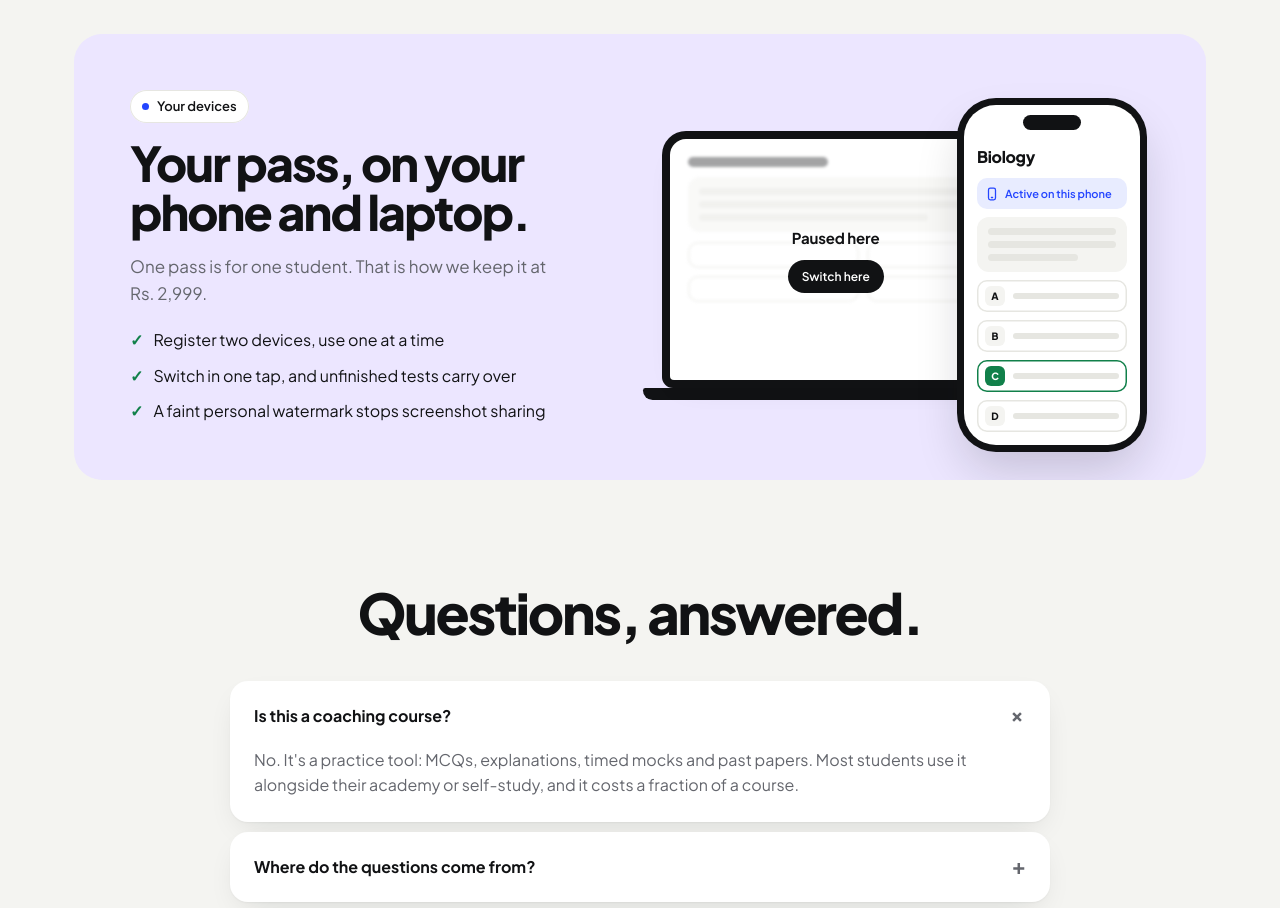
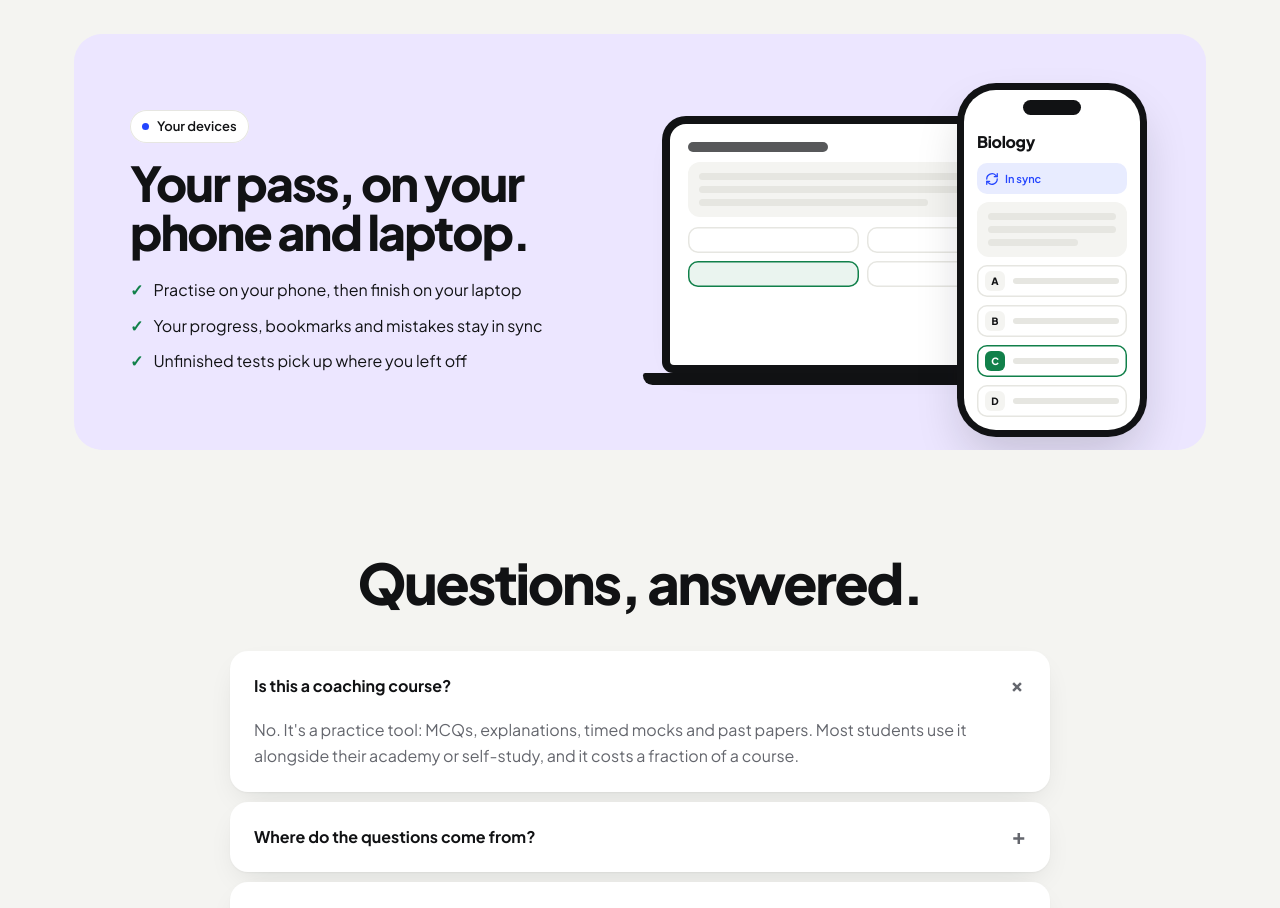
Before and after one commit to hozaifahejaz/mdcat-qbank, a Next.js app: page / in a window 1280 px wide. Shown: the part 3020-3928 px from the top of the page. Built offline with nearby package versions, Linux system fonts and the light colour scheme; no server answers.

Commit message:
Landing page: drop the one-device-at-a-time wording, show devices in sync
The device limit stays in the terms and conditions only.

```diff
--- a/app/landing.css
+++ b/app/landing.css
@@ -195,13 +195,11 @@ section.tests { padding-top: 64px; }
 @media (max-width: 900px) { .devices { height: 330px; margin-bottom: 0; } }
 .laptop { position: absolute; left: 0; top: 34px; width: 82%; }
 .lt-screen { position: relative; aspect-ratio: 16 / 10; background: var(--card); border-radius: 16px 16px 4px 4px; box-shadow: 0 0 0 8px var(--pill), var(--shadow); overflow: hidden; }
-.lt-sketch { position: absolute; inset: 0; padding: 18px; display: grid; gap: 10px; align-content: start; filter: blur(1.5px); opacity: .55; }
+.lt-sketch { position: absolute; inset: 0; padding: 18px; display: grid; gap: 10px; align-content: start; }
 .lt-bar { width: 40%; height: 10px; border-radius: 99px; background: var(--ink); opacity: .7; }
 .lt-opts { display: grid; grid-template-columns: 1fr 1fr; gap: 8px; }
 .lt-opts i { height: 26px; border-radius: 10px; box-shadow: inset 0 0 0 1.5px var(--line); }
-.lt-paused { position: absolute; inset: 0; display: grid; place-content: center; justify-items: center; gap: 10px; text-align: center; padding: 0 70px 0 16px; }
-.lt-paused b { font-size: 0.9375rem; font-weight: 700; letter-spacing: -0.01em; }
-.lt-paused span { font-size: 0.75rem; font-weight: 600; padding: 7px 14px; border-radius: 999px; background: var(--pill); color: var(--on-pill); }
+.lt-opts i:nth-child(3) { box-shadow: inset 0 0 0 1.5px var(--good); background: color-mix(in srgb, var(--good) 9%, var(--card)); }
 .lt-base { display: block; height: 12px; margin: 8px -7% 0; border-radius: 3px 3px 12px 12px; background: var(--pill); }
 .phone { position: absolute; right: 0; top: 0; width: 176px; height: 340px; border-radius: 32px; background: var(--card); box-shadow: 0 0 0 7px var(--pill), 0 24px 48px rgba(17,18,20,.18); padding: 18px 13px; display: grid; align-content: start; gap: 8px; overflow: hidden; }
 .phone .notch { width: 58px; height: 15px; border-radius: 99px; background: var(--pill); justify-self: center; margin: -8px 0 6px; }
@@ -218,8 +216,6 @@ section.tests { padding-top: 64px; }
 @media (max-width: 440px) {
   .devices { height: 290px; }
   .phone { width: 148px; height: 290px; border-radius: 28px; }
-  .lt-paused { padding-right: 56px; }
-  .lt-paused b { font-size: 0.8125rem; }
 }
 
 /* FAQ */
--- a/app/page.tsx
+++ b/app/page.tsx
@@ -19,7 +19,7 @@ const faqs = [
   { q: "Is this a coaching course?", a: "No. It's a practice tool: MCQs, explanations, timed mocks and past papers. Most students use it alongside their academy or self-study, and it costs a fraction of a course." },
   { q: "Where do the questions come from?", a: "Our own subject experts write them from the PMDC syllabus and the textbooks it's based on. Past-paper questions are rebuilt in our own words with our own explanations. Nothing is copied from academy books or other apps." },
   { q: "What if I find a mistake?", a: "Tap \"Report\" on the question. We answer every report within 48 hours, and if we were wrong we fix the question for everyone and correct your stats." },
-  { q: "Can I use it on my phone and laptop?", a: "Yes. You can register two devices and use one at a time. Switching takes one tap, and an unfinished test picks up where you left off." },
+  { q: "Can I use it on my phone and laptop?", a: "Yes. Your progress syncs between them, and an unfinished test picks up where you left off." },
   { q: "How do I pay?", a: "JazzCash, Easypaisa, debit or credit card, or bank transfer. It's a one-time payment for the season, with no renewal." },
   { q: "Do you cover NUMS, AKU or other tests?", a: "PMDC MDCAT first. NUMS is next, and we'll add other university tests after that." },
   { q: "Are you affiliated with PMDC?", a: `No. ${site.name} is independent and not affiliated with PMDC, NUMS or any university.` },
@@ -175,11 +175,10 @@ export default function Home() {
               <div className="apps-copy">
                 <span className="tag"><i />Your devices</span>
                 <h2 id="devices-h">Your pass, on your phone and laptop.</h2>
-                <p className="muted">One pass is for one student. That is how we keep it at Rs.&nbsp;{prices.seasonPass}.</p>
                 <ul>
-                  <li>Register two devices, use one at a time</li>
-                  <li>Switch in one tap, and unfinished tests carry over</li>
-                  <li>A faint personal watermark stops screenshot sharing</li>
+                  <li>Practise on your phone, then finish on your laptop</li>
+                  <li>Your progress, bookmarks and mistakes stay in sync</li>
+                  <li>Unfinished tests pick up where you left off</li>
                 </ul>
               </div>
               <div className="devices" aria-hidden="true">
@@ -190,10 +189,6 @@ export default function Home() {
                       <span className="ph-q"><i /><i /><i /></span>
                       <span className="lt-opts"><i /><i /><i /><i /></span>
                     </div>
-                    <div className="lt-paused">
-                      <b>Paused here</b>
-                      <span>Switch here</span>
-                    </div>
                   </div>
                   <span className="lt-base" />
                 </div>
@@ -201,8 +196,8 @@ export default function Home() {
                   <span className="notch" />
                   <span className="ph-title">Biology</span>
                   <span className="ph-alert">
-                    <svg width="14" height="14" viewBox="0 0 24 24" fill="none" stroke="currentColor" strokeWidth="2.2" strokeLinecap="round" strokeLinejoin="round"><rect x="6" y="2" width="12" height="20" rx="3" /><path d="M11 18h2" /></svg>
-                    Active on this phone
+                    <svg width="14" height="14" viewBox="0 0 24 24" fill="none" stroke="currentColor" strokeWidth="2.2" strokeLinecap="round" strokeLinejoin="round"><path d="M21 12a9 9 0 0 1-15.5 6.2L3 16" /><path d="M3 12a9 9 0 0 1 15.5-6.2L21 8" /><path d="M21 3v5h-5" /><path d="M3 21v-5h5" /></svg>
+                    In sync
                   </span>
                   <span className="ph-q"><i /><i /><i /></span>
                   <span className="ph-opt"><b>A</b><i /></span>
```
